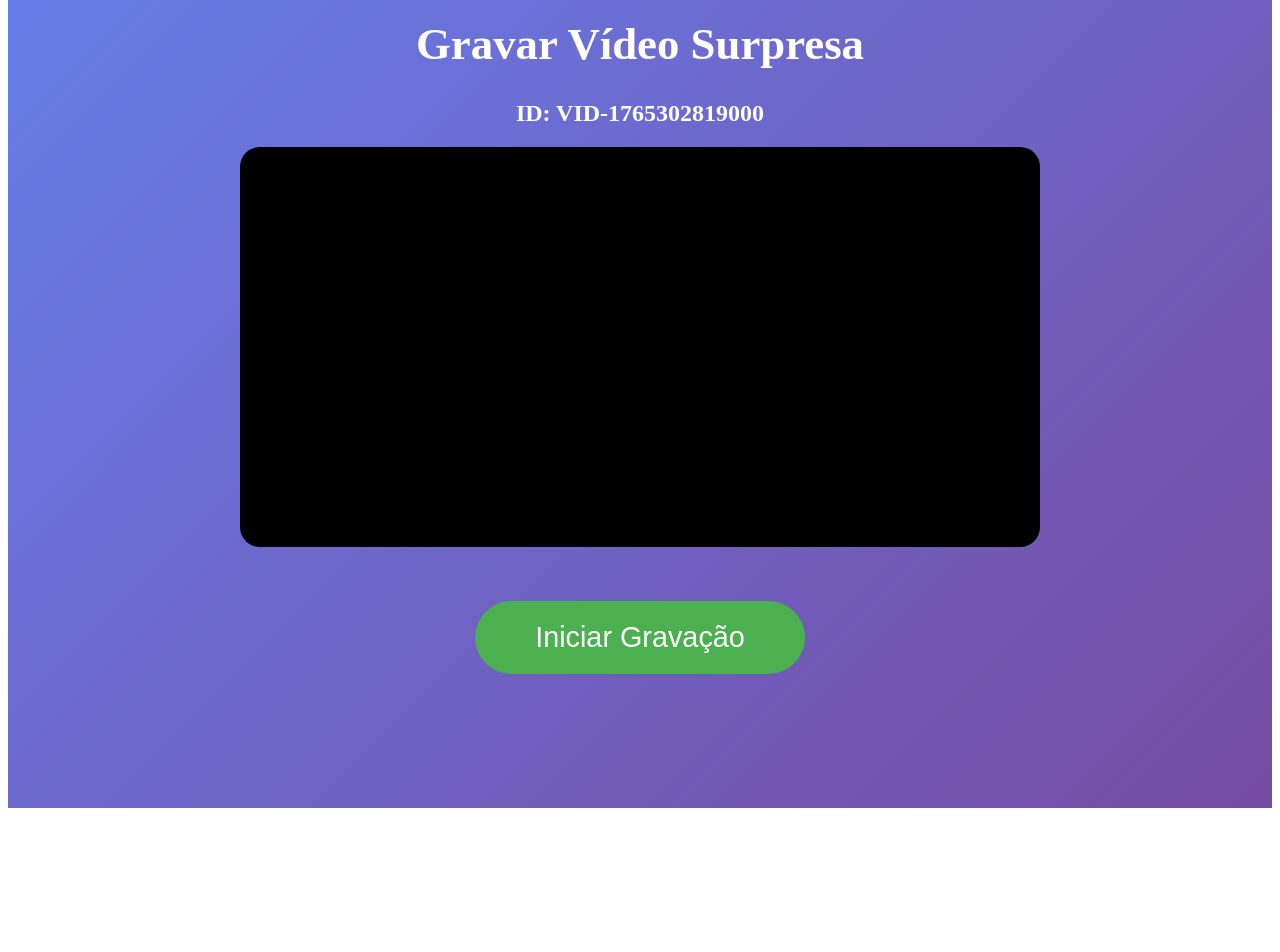
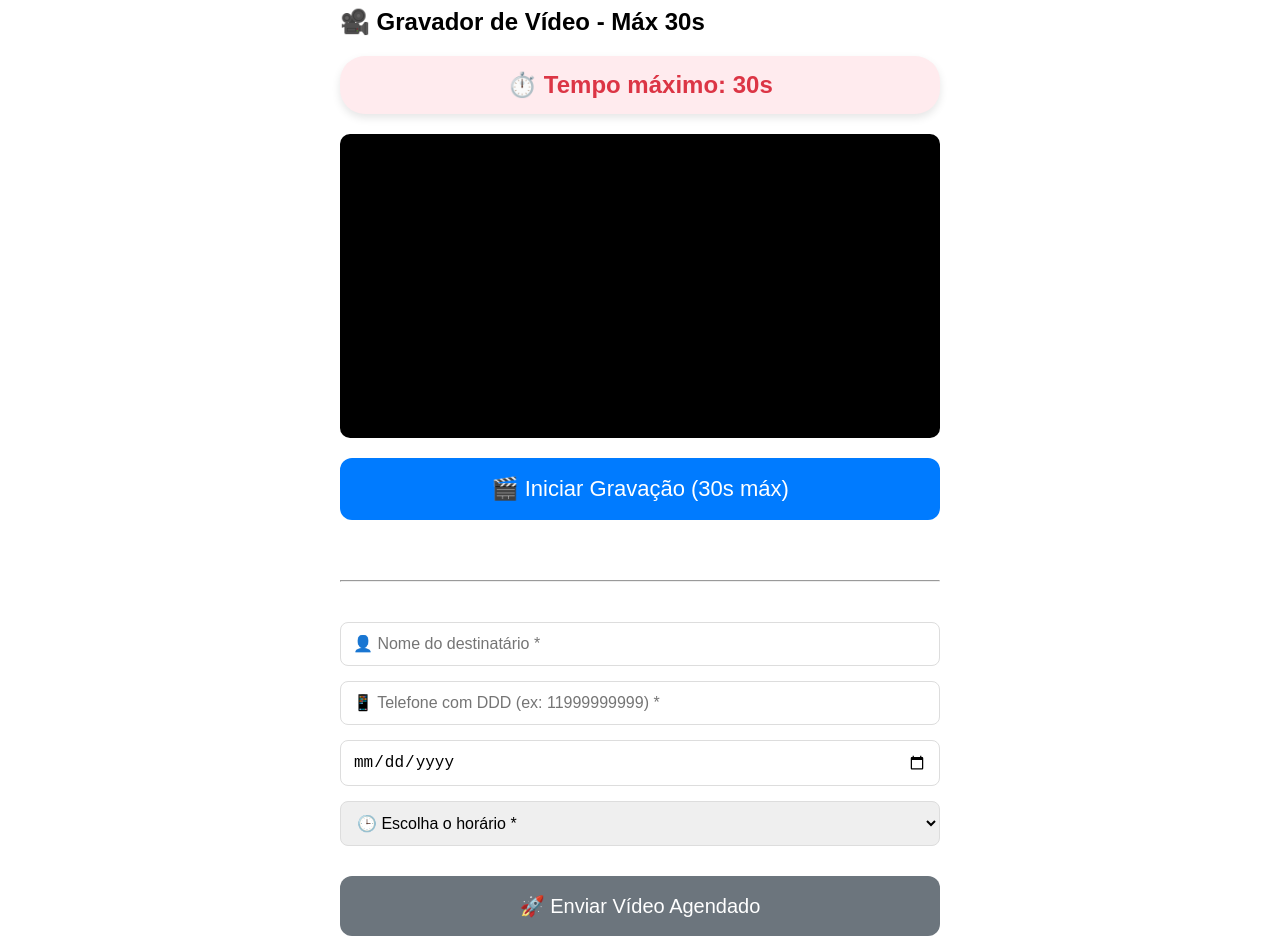
Before and after one commit to AdilsonStewart/CorujinhaLegal, a React (Create React App) app: page /videorecord in a window 1280 px wide. Shown: the part 40-992 px from the top of the page. Before the commit the page ends 856 px from the top, so only its background shows below. Built offline with nearby package versions, Linux system fonts and the light colour scheme; no server answers.

Commit message:
Refactor VideoRecordPage to VideoRecorder component
Refactor VideoRecordPage to VideoRecorder component with Supabase integration for video upload and scheduling features.

```diff
--- a/src/screens/VideoRecordPage.js
+++ b/src/screens/VideoRecordPage.js
@@ -1,120 +1,459 @@
-import React, { useRef, useState, useEffect } from 'react';
-import { useNavigate } from 'react-router-dom';
+import React, { useState, useRef, useEffect } from "react";
+import { createClient } from '@supabase/supabase-js';
 
-const VideoRecordPage = () => {
-  const navigate = useNavigate();
+// 🔧 CONFIGURAÇÃO DO SUPABASE (FRONTEND - SEGURO)
+const supabaseUrl = 'https://kuwsgvhjmjnhkteleczc.supabase.co';
+const supabaseKey = 'sb_publishable_Rgq_kYySn7XB-zPyDG1_Iw_YEVt8O2P'; // Chave pública - SEGURA
+const supabase = createClient(supabaseUrl, supabaseKey);
+
+const VideoRecorder = () => {
+  const [isRecording, setIsRecording] = useState(false);
+  const [videoURL, setVideoURL] = useState(null);
+  const [videoBlob, setVideoBlob] = useState(null);
+  const [nome, setNome] = useState("");
+  const [telefone, setTelefone] = useState("");
+  const [dataEntrega, setDataEntrega] = useState("");
+  const [horaEntrega, setHoraEntrega] = useState("");
+  const [isUploading, setIsUploading] = useState(false);
+  const [tempoRestante, setTempoRestante] = useState(30);
+  const [stream, setStream] = useState(null);
+
   const videoRef = useRef(null);
-  const streamRef = useRef(null);
-  const recorderRef = useRef(null);
-  const chunks = useRef([]);
+  const mediaRecorderRef = useRef(null);
+  const videoChunksRef = useRef([]);
+  const tempoIntervalRef = useRef(null);
 
-  const [recording, setRecording] = useState(false);
-  const [recordedBlob, setRecordedBlob] = useState(null);
-  const [seconds, setSeconds] = useState(30);
-  const [gravacaoId] = useState(() => `VID-${Date.now()}`);
-
+  // Inicializar câmera
   useEffect(() => {
-    navigator.mediaDevices.getUserMedia({ video: true, audio: true })
-      .then(s => {
-        streamRef.current = s;
-        if (videoRef.current) videoRef.current.srcObject = s;
-      })
-      .catch(() => alert('Permita câmera e microfone!'));
+    iniciarCamera();
+    return () => {
+      pararCamera();
+    };
   }, []);
 
-  const start = () => {
-    chunks.current = [];
-    const r = new MediaRecorder(streamRef.current);
-    recorderRef.current = r;
-    r.ondataavailable = e => e.data.size > 0 && chunks.current.push(e.data);
-    r.onstop = () => {
-      const blob = new Blob(chunks.current, { type: 'video/webm' });
-      setRecordedBlob(blob);
-      setRecording(false);
-      setSeconds(30);
-      streamRef.current.getTracks().forEach(t => t.stop());
-      if (videoRef.current) videoRef.current.srcObject = null;
-    };
-    r.start();
-    setRecording(true);
-    setSeconds(30);
-  };
-
-  const stop = () => recorderRef.current?.stop();
-
-  const regravar = () => {
-    setRecordedBlob(null);
-    navigator.mediaDevices.getUserMedia({ video: true, audio: true })
-      .then(s => {
-        streamRef.current = s;
-        if (videoRef.current) videoRef.current.srcObject = s;
+  const iniciarCamera = async () => {
+    try {
+      const mediaStream = await navigator.mediaDevices.getUserMedia({
+        video: true,
+        audio: true
       });
-  };
-
-  const salvar = async () => {
-    if (!recordedBlob) return;
-
-    const filename = `video_${gravacaoId}.webm`;
-    const formData = new FormData();
-    formData.append('file', recordedBlob, filename);
-    formData.append('upload_preset', 'deixacomigo'); // preset público padrão do Cloudinary
-
-    try {
-      const res = await fetch(`https://api.cloudinary.com/v1_1/do2zvxbfb/video/upload`, {
-        method: 'POST',
-        body: formData
-      });
-      const data = await res.json();
-
-      if (data.secure_url) {
-        localStorage.setItem('lastRecordingUrl', data.secure_url);
-        alert('Vídeo salvo com sucesso! Link permanente gerado.');
-        navigate('/agendamento');
-      } else {
-        alert('Erro: ' + data.error.message);
+      setStream(mediaStream);
+      if (videoRef.current) {
+        videoRef.current.srcObject = mediaStream;
       }
-    } catch (err) {
-      alert('Erro de conexão. Tenta de novo.');
+    } catch (error) {
+      alert("❌ Não consegui acessar câmera/microfone. Verifique as permissões.");
     }
   };
 
-  useEffect(() => {
-    if (recording && seconds > 0) {
-      const t = setTimeout(() => setSeconds(s => s - 1), 1000);
-      return () => clearTimeout(t);
-    } else if (seconds === 0 && recording) stop();
-  }, [recording, seconds]);
+  const pararCamera = () => {
+    if (stream) {
+      stream.getTracks().forEach(track => track.stop());
+    }
+  };
+
+  const startRecording = async () => {
+    if (!stream) {
+      alert("Câmera não disponível.");
+      return;
+    }
+
+    try {
+      videoChunksRef.current = [];
+      setVideoURL(null);
+      setVideoBlob(null);
+
+      const mediaRecorder = new MediaRecorder(stream);
+      mediaRecorder.ondataavailable = (event) => {
+        videoChunksRef.current.push(event.data);
+      };
+
+      mediaRecorder.onstop = () => {
+        const blob = new Blob(videoChunksRef.current, { type: "video/webm" });
+        setVideoBlob(blob);
+        setVideoURL(URL.createObjectURL(blob));
+        if (tempoIntervalRef.current) {
+          clearInterval(tempoIntervalRef.current);
+        }
+        setTempoRestante(30);
+      };
+
+      mediaRecorder.start();
+      mediaRecorderRef.current = mediaRecorder;
+      setIsRecording(true);
+
+      // Contador regressivo
+      tempoIntervalRef.current = setInterval(() => {
+        setTempoRestante((prev) => {
+          if (prev <= 1) {
+            stopRecording();
+            return 30;
+          }
+          return prev - 1;
+        });
+      }, 1000);
+
+    } catch (error) {
+      alert("Erro ao iniciar gravação: " + error.message);
+    }
+  };
+
+  const stopRecording = () => {
+    if (mediaRecorderRef.current && isRecording) {
+      mediaRecorderRef.current.stop();
+      setIsRecording(false);
+      if (tempoIntervalRef.current) {
+        clearInterval(tempoIntervalRef.current);
+      }
+      setTempoRestante(30);
+    }
+  };
+
+  const enviarDados = async () => {
+    if (!videoBlob) {
+      alert("Grave um vídeo antes de enviar.");
+      return;
+    }
+
+    // Validações básicas
+    if (!nome || !telefone || !dataEntrega || !horaEntrega) {
+      alert("Preencha todos os campos: nome, telefone, data e horário.");
+      return;
+    }
+
+    // Validar telefone (mínimo 10 dígitos com DDD)
+    const telefoneLimpo = telefone.replace(/\D/g, '');
+    if (telefoneLimpo.length < 10) {
+      alert("Digite um telefone válido com DDD (ex: 11999999999).");
+      return;
+    }
+
+    setIsUploading(true);
+
+    try {
+      console.log("📤 Iniciando upload de vídeo para Supabase Storage...");
+
+      // 1. Criar nome único para o arquivo
+      const nomeArquivo = `video_${Date.now()}_${Math.random().toString(36).substr(2, 9)}.webm`;
+
+      // 2. Fazer upload para Supabase Storage (bucket 'Midias')
+      const { data: uploadData, error: uploadError } = await supabase.storage
+        .from('Midias')
+        .upload(nomeArquivo, videoBlob, {
+          contentType: 'video/webm',
+          cacheControl: '3600'
+        });
+
+      if (uploadError) {
+        console.error("❌ Erro no upload para Storage:", uploadError);
+        throw new Error(`Falha no upload: ${uploadError.message}`);
+      }
+
+      console.log("✅ Upload para Storage concluído:", uploadData);
+
+      // 3. Obter URL pública do arquivo
+      const { data: { publicUrl } } = supabase.storage
+        .from('Midias')
+        .getPublicUrl(nomeArquivo);
+
+      console.log("🔗 URL pública gerada:", publicUrl);
+
+      // 4. Preparar dados para o webhook
+      const orderID = `VIDEO-${Date.now()}-${Math.random().toString(36).substr(2, 9)}`;
+      const dadosParaWebhook = {
+        tipo: 'video',
+        orderID: orderID,
+        status: 'success', // Supondo pagamento já processado
+        destinatario: nome,
+        telefone: telefoneLimpo, // Telefone limpo (apenas números)
+        data: dataEntrega,
+        hora: horaEntrega,
+        link_midia: publicUrl, // URL do vídeo no Supabase Storage
+        clienteId: localStorage.getItem("clienteId") || "sem-cadastro",
+        valor: 10.00 // Valor do vídeo
+      };
+
+      console.log("📦 Dados para webhook:", dadosParaWebhook);
+
+      // 5. Enviar dados para o webhook no Vercel
+      const webhookResponse = await fetch('/api/paypal-webhook', {
+        method: 'POST',
+        headers: {
+          'Content-Type': 'application/json',
+          'Accept': 'application/json'
+        },
+        body: JSON.stringify(dadosParaWebhook)
+      });
+
+      // 6. Processar resposta do webhook
+      let webhookResult;
+      try {
+        webhookResult = await webhookResponse.json();
+      } catch (jsonError) {
+        console.error("❌ Erro ao parsear JSON:", jsonError);
+        throw new Error("Resposta inválida do servidor");
+      }
+
+      if (!webhookResponse.ok) {
+        console.error("❌ Erro no webhook:", webhookResult);
+        throw new Error(`Webhook falhou: ${webhookResult.error || 'Erro desconhecido'}`);
+      }
+
+      console.log("✅ Webhook respondeu com sucesso:", webhookResult);
+
+      // 7. 🆕 SALVAR NO LOCALSTORAGE PARA SAIDA.JS
+      const dadosParaSaida = {
+        nome: nome,
+        dataEntrega: dataEntrega,
+        horario: horaEntrega,
+        telefone: telefoneLimpo,
+        tipo: 'video',
+        link_midia: publicUrl,
+        orderID: orderID
+      };
+
+      localStorage.setItem('lastAgendamento', JSON.stringify(dadosParaSaida));
+      console.log("📱 Dados salvos no localStorage para Saida.js:", dadosParaSaida);
+
+      // 8. Sucesso completo!
+      alert(`🎉 Vídeo agendado com sucesso!\n\n📞 Para: ${nome}\n📅 Data: ${dataEntrega}\n🕒 Hora: ${horaEntrega}\n\nO SMS será enviado no dia e hora agendados.`);
+
+      // 9. 🆕 REDIRECIONAR PARA SAIDA.JS APÓS 2 SEGUNDOS
+      setTimeout(() => {
+        window.location.href = '/saida';
+      }, 2000);
+
+      // 10. Limpar formulário
+      setVideoURL(null);
+      setVideoBlob(null);
+      setNome("");
+      setTelefone("");
+      setDataEntrega("");
+      setHoraEntrega("");
+
+    } catch (error) {
+      console.error("❌ Erro no processo completo:", error);
+      alert(`❌ Ocorreu um erro:\n\n${error.message}\n\nTente novamente ou contate o suporte.`);
+    } finally {
+      setIsUploading(false);
+    }
+  };
 
   return (
-    <div style={{ minHeight: '100vh', background: 'linear-gradient(135deg,#667eea,#764ba2)', color: 'white', textAlign: 'center', padding: '20px' }}>
-      <h1 style={{ fontSize: '2.8rem' }}>Gravar Vídeo Surpresa</h1>
-      <h2>ID: {gravacaoId}</h2>
+    <div style={{ padding: 20, fontFamily: "Arial, sans-serif", maxWidth: "600px", margin: "0 auto" }}>
+      <h2>🎥 Gravador de Vídeo - Máx 30s</h2>
 
-      <video ref={videoRef} autoPlay muted playsInline style={{ width: '90%', maxWidth: '800px', borderRadius: '20px', background: '#000' }} />
+      <div style={{
+        fontSize: "24px",
+        color: "#dc3545",
+        fontWeight: "bold",
+        background: "#ffebee",
+        padding: "15px 25px",
+        borderRadius: "25px",
+        textAlign: "center",
+        marginBottom: "20px",
+        boxShadow: "0 4px 8px rgba(0,0,0,0.1)"
+      }}>
+        ⏱️ Tempo máximo: {tempoRestante}s
+      </div>
 
-      {recordedBlob && (
-        <video src={URL.createObjectURL(recordedBlob)} controls autoPlay loop style={{ width: '90%', maxWidth: '800px', marginTop: '20px', borderRadius: '20px' }} />
+      {/* Vídeo ao vivo */}
+      <div style={{
+        background: "#000",
+        borderRadius: "10px",
+        overflow: "hidden",
+        marginBottom: "20px",
+        position: "relative"
+      }}>
+        <video
+          ref={videoRef}
+          autoPlay
+          playsInline
+          muted
+          style={{
+            width: "100%",
+            maxHeight: "400px",
+            transform: "scaleX(-1)" // Espelha para parecer mais natural
+          }}
+        />
+        {isRecording && (
+          <div style={{
+            position: "absolute",
+            top: "10px",
+            right: "10px",
+            background: "#dc3545",
+            color: "white",
+            padding: "5px 10px",
+            borderRadius: "5px",
+            fontWeight: "bold"
+          }}>
+            🔴 GRAVANDO
+          </div>
+        )}
+      </div>
+
+      {/* Botões de controle */}
+      {!isRecording ? (
+        <button
+          onClick={startRecording}
+          style={{
+            fontSize: "22px",
+            padding: "18px 35px",
+            background: "#007bff",
+            color: "white",
+            border: "none",
+            borderRadius: "12px",
+            cursor: "pointer",
+            width: "100%",
+            marginBottom: "20px"
+          }}
+        >
+          🎬 Iniciar Gravação (30s máx)
+        </button>
+      ) : (
+        <div style={{ marginBottom: "20px" }}>
+          <button
+            onClick={stopRecording}
+            style={{
+              fontSize: "22px",
+              padding: "18px 35px",
+              background: "#dc3545",
+              color: "white",
+              border: "none",
+              borderRadius: "12px",
+              cursor: "pointer",
+              width: "100%",
+              marginBottom: "15px"
+            }}
+          >
+            ⏹️ Parar Gravação ({tempoRestante}s)
+          </button>
+          <div style={{
+            fontSize: "20px",
+            color: "#dc3545",
+            fontWeight: "bold",
+            background: "#fff3cd",
+            padding: "12px 20px",
+            borderRadius: "20px",
+            textAlign: "center"
+          }}>
+            ⏳ Gravando... {tempoRestante} segundos restantes
+          </div>
+        </div>
       )}
 
-      {recording && <div style={{ fontSize: '3rem', margin: '30px' }}>Gravando... {seconds}s</div>}
+      {/* Prévia do vídeo gravado */}
+      {videoURL && (
+        <div style={{ marginTop: 30 }}>
+          <p><strong>✅ Vídeo gravado (pronto para enviar):</strong></p>
+          <video
+            controls
+            src={videoURL}
+            style={{
+              width: "100%",
+              maxHeight: "400px",
+              borderRadius: "10px",
+              background: "#000",
+              marginBottom: "20px"
+            }}
+          />
+        </div>
+      )}
 
-      <div style={{ margin: '40px' }}>
-        {!recording && !recordedBlob && <button onClick={start} style={btnGreen}>Iniciar Gravação</button>}
-        {recording && <button onClick={stop} style={btnRed}>Parar</button>}
-        {recordedBlob && (
-          <>
-            <button onClick={salvar} style={btnOrange}>Salvar e Agendar</button>
-            <button onClick={regravar} style={btnGray}>Regravar</button>
-          </>
-        )}
+      <hr style={{ margin: "40px 0" }} />
+
+      {/* Formulário de agendamento */}
+      <div style={{ display: "grid", gap: "15px" }}>
+        <input
+          type="text"
+          placeholder="👤 Nome do destinatário *"
+          value={nome}
+          onChange={(e) => setNome(e.target.value)}
+          style={{ padding: "12px", fontSize: "16px", borderRadius: "8px", border: "1px solid #ddd" }}
+          required
+        />
+        <input
+          type="tel"
+          placeholder="📱 Telefone com DDD (ex: 11999999999) *"
+          value={telefone}
+          onChange={(e) => setTelefone(e.target.value)}
+          style={{ padding: "12px", fontSize: "16px", borderRadius: "8px", border: "1px solid #ddd" }}
+          required
+        />
+        <input
+          type="date"
+          value={dataEntrega}
+          onChange={(e) => setDataEntrega(e.target.value)}
+          style={{ padding: "12px", fontSize: "16px", borderRadius: "8px", border: "1px solid #ddd" }}
+          required
+        />
+        <select
+          value={horaEntrega}
+          onChange={(e) => setHoraEntrega(e.target.value)}
+          style={{ padding: "12px", fontSize: "16px", borderRadius: "8px", border: "1px solid #ddd" }}
+          required
+        >
+          <option value="">🕒 Escolha o horário *</option>
+          <option value="09:00">09:00</option>
+          <option value="10:00">10:00</option>
+          <option value="11:00">11:00</option>
+          <option value="14:00">14:00</option>
+          <option value="15:00">15:00</option>
+          <option value="16:00">16:00</option>
+          <option value="17:00">17:00</option>
+        </select>
+      </div>
+
+      {/* Botão de envio */}
+      <button
+        onClick={enviarDados}
+        disabled={!videoBlob || isUploading}
+        style={{
+          marginTop: 30,
+          padding: "18px 40px",
+          fontSize: "20px",
+          background: (!videoBlob || isUploading) ? "#6c757d" : "#28a745",
+          color: "white",
+          border: "none",
+          borderRadius: "12px",
+          cursor: (!videoBlob || isUploading) ? "not-allowed" : "pointer",
+          width: "100%"
+        }}
+      >
+        {isUploading ? "📤 Enviando vídeo para Supabase..." : "🚀 Enviar Vídeo Agendado"}
+      </button>
+
+      {isUploading && (
+        <div style={{
+          marginTop: "15px",
+          padding: "10px",
+          background: "#e3f2fd",
+          borderRadius: "8px",
+          textAlign: "center",
+          fontWeight: "bold"
+        }}>
+          ⏳ Enviando vídeo e agendando... Não feche a página!
+        </div>
+      )}
+
+      <div style={{
+        marginTop: "20px",
+        padding: "15px",
+        background: "#f8f9fa",
+        borderRadius: "8px",
+        fontSize: "14px",
+        color: "#666"
+      }}>
+        <p><strong>ℹ️ Como funciona:</strong></p>
+        <ol style={{ marginLeft: "20px" }}>
+          <li>Seu vídeo é enviado para o Supabase Storage</li>
+          <li>Os dados são salvos no banco de dados</li>
+          <li>No dia e hora agendados, um SMS será enviado automaticamente</li>
+          <li>O destinatário recebe um link para assistir sua mensagem</li>
+        </ol>
       </div>
     </div>
   );
 };
 
-const btnGreen  = { padding: '20px 60px', fontSize: '1.8rem', background: '#4CAF50', color: 'white', border: 'none', borderRadius: '50px', margin: '10px' };
-const btnRed    = { ...btnGreen, background: '#f44336' };
-const btnOrange = { ...btnGreen, background: '#FF9800' };
-const btnGray   = { ...btnGreen, background: '#666' };
-
-export default VideoRecordPage;
+export default VideoRecorder;
```
